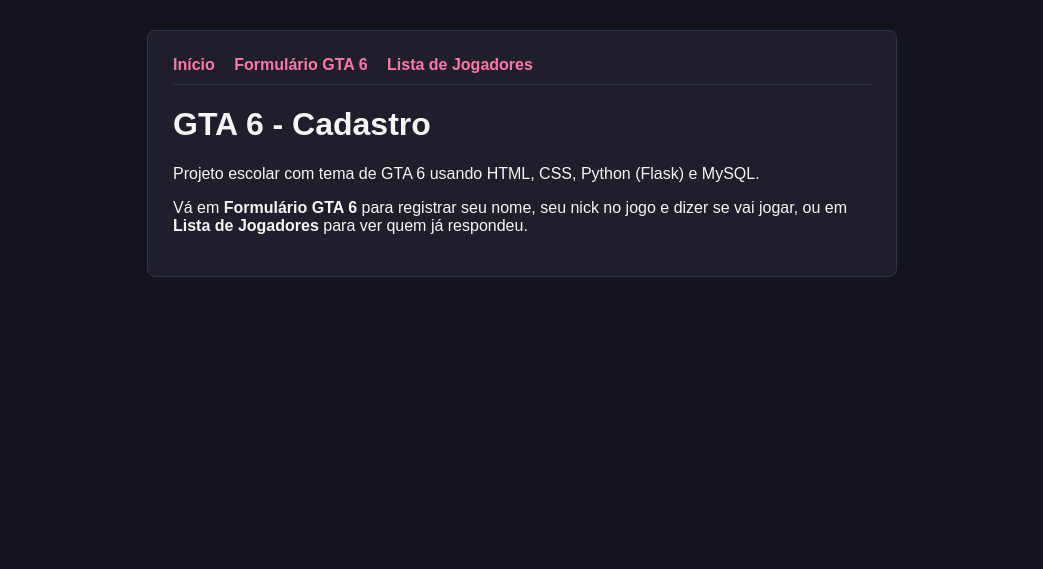
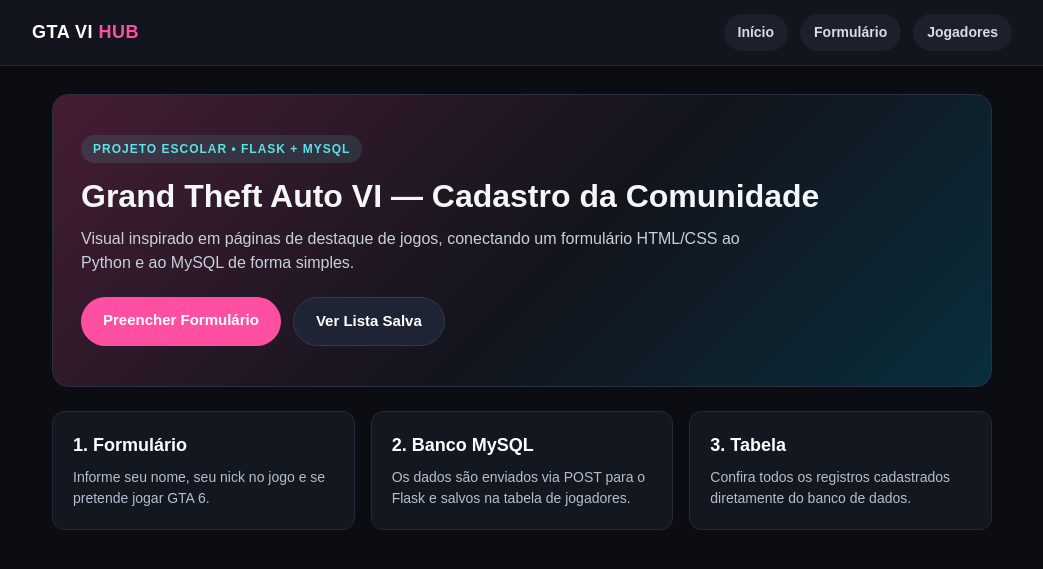
Before and after one commit to Arthur202234/projeto_bd, a Flask app: page / in a window 1280 px wide. Shown: the top 569 px of the page, without its empty margins (118-1161 px from the left). Run offline with Flask 3, Linux system fonts and the light colour scheme.

Commit message:
Add files via upload
Site mais bonito.

```diff
--- a/gta6/static/estilo.css
+++ b/gta6/static/estilo.css
@@ -1,89 +1,235 @@
 * {
     box-sizing: border-box;
-    font-family: Arial, sans-serif;
+    font-family: Arial, Helvetica, sans-serif;
 }
 
 body {
     margin: 0;
-    padding: 30px;
-    background-color: #14141c;
-    color: #f5f5f5;
+    background-color: #0b0d12;
+    color: #f4f6f8;
+    line-height: 1.5;
 }
 
-.container {
-    max-width: 750px;
+/* Barra superior estilo vitrine */
+.topbar {
+    position: sticky;
+    top: 0;
+    z-index: 10;
+    background-color: #12151d;
+    border-bottom: 1px solid #232836;
+    padding: 14px 24px;
+}
+
+.topbar-inner {
+    max-width: 980px;
     margin: 0 auto;
-    background: #1f1f2b;
-    padding: 25px;
-    border-radius: 8px;
-    border: 1px solid #343448;
+    display: flex;
+    align-items: center;
+    justify-content: space-between;
+    gap: 16px;
+    flex-wrap: wrap;
+}
+
+.brand {
+    font-weight: bold;
+    font-size: 18px;
+    letter-spacing: 0.5px;
+    color: #ffffff;
+    text-decoration: none;
+}
+
+.brand span {
+    color: #ff4fa3;
 }
 
 nav {
-    margin-bottom: 20px;
-    padding-bottom: 10px;
-    border-bottom: 1px solid #343448;
+    display: flex;
+    gap: 12px;
+    flex-wrap: wrap;
 }
 
 nav a {
-    margin-right: 15px;
     text-decoration: none;
-    color: #ff77aa;
+    color: #d7dce6;
+    font-size: 14px;
     font-weight: bold;
+    padding: 8px 14px;
+    border-radius: 999px;
+    background-color: #1b202c;
 }
 
 nav a:hover {
-    text-decoration: underline;
+    background-color: #272e3f;
+    color: #ffffff;
+}
+
+/* Container principal */
+.container {
+    max-width: 980px;
+    margin: 28px auto;
+    padding: 0 20px;
+}
+
+/* Banner principal (Hero) */
+.hero {
+    background: linear-gradient(135deg, rgba(255, 79, 163, 0.24), rgba(18, 21, 29, 0.95) 55%, rgba(0, 194, 255, 0.18));
+    border: 1px solid #283042;
+    border-radius: 16px;
+    padding: 40px 28px;
+    margin-bottom: 24px;
+}
+
+.tag {
+    display: inline-block;
+    font-size: 12px;
+    font-weight: bold;
+    text-transform: uppercase;
+    letter-spacing: 1px;
+    color: #5ce1e6;
+    background-color: rgba(92, 225, 230, 0.12);
+    padding: 5px 12px;
+    border-radius: 999px;
+    margin-bottom: 14px;
+}
+
+h1 {
+    margin: 0 0 12px;
+    font-size: 32px;
+    line-height: 1.2;
+}
+
+.hero p {
+    margin: 0 0 22px;
+    max-width: 680px;
+    color: #c8d0de;
+}
+
+/* Botões estilo pílula PlayStation */
+.acoes {
+    display: flex;
+    gap: 12px;
+    flex-wrap: wrap;
+}
+
+.btn, button {
+    display: inline-block;
+    padding: 12px 22px;
+    border-radius: 999px;
+    border: none;
+    background-color: #ff4fa3;
+    color: #ffffff;
+    font-size: 15px;
+    font-weight: bold;
+    text-decoration: none;
+    cursor: pointer;
+}
+
+.btn:hover, button:hover {
+    background-color: #e03789;
+}
+
+.btn-secundario {
+    background-color: #1e2433;
+    color: #ffffff;
+    border: 1px solid #323b52;
+}
+
+.btn-secundario:hover {
+    background-color: #293145;
+}
+
+/* Cartões */
+.grid-cards {
+    display: grid;
+    grid-template-columns: repeat(auto-fit, minmax(240px, 1fr));
+    gap: 16px;
+}
+
+.card {
+    background-color: #131720;
+    border: 1px solid #232938;
+    border-radius: 12px;
+    padding: 20px;
+}
+
+.card h2 {
+    margin: 0 0 8px;
+    font-size: 18px;
+    color: #ffffff;
+}
+
+.card p {
+    margin: 0;
+    font-size: 14px;
+    color: #b4becf;
+}
+
+/* Formulário */
+.form-box {
+    background-color: #131720;
+    border: 1px solid #232938;
+    border-radius: 16px;
+    padding: 28px;
+    max-width: 620px;
 }
 
 label {
     display: block;
-    margin-top: 12px;
+    margin-top: 16px;
+    margin-bottom: 6px;
     font-weight: bold;
-    color: #e0e0e0;
+    font-size: 14px;
+    color: #e6ebf5;
 }
 
-input, select, button {
+input, select {
     width: 100%;
-    padding: 10px;
-    margin-top: 5px;
-    border: 1px solid #44445c;
-    border-radius: 4px;
-    background-color: #2a2a3a;
-    color: #fff;
+    padding: 12px 14px;
+    border-radius: 10px;
+    border: 1px solid #2e374d;
+    background-color: #0b0e14;
+    color: #ffffff;
+    font-size: 15px;
+}
+
+input:focus, select:focus {
+    outline: 2px solid #ff4fa3;
+    border-color: #ff4fa3;
 }
 
 button {
-    margin-top: 20px;
-    background-color: #e91e63;
-    color: white;
-    border: none;
-    cursor: pointer;
-    font-size: 16px;
-    font-weight: bold;
+    width: 100%;
+    margin-top: 24px;
 }
 
-button:hover {
-    background-color: #c2185b;
+/* Tabela */
+.tabela-wrap {
+    background-color: #131720;
+    border: 1px solid #232938;
+    border-radius: 16px;
+    padding: 20px;
+    overflow-x: auto;
 }
 
 table {
     width: 100%;
     border-collapse: collapse;
-    margin-top: 15px;
+    margin-top: 8px;
 }
 
 th, td {
-    border: 1px solid #343448;
-    padding: 10px;
+    padding: 14px 12px;
     text-align: left;
+    border-bottom: 1px solid #222838;
 }
 
 th {
-    background-color: #e91e63;
-    color: white;
+    color: #5ce1e6;
+    font-size: 13px;
+    text-transform: uppercase;
+    letter-spacing: 0.6px;
 }
 
-tr:nth-child(even) {
-    background-color: #262634;
+tr:hover td {
+    background-color: #191f2c;
 }
--- a/gta6/templates/index.html
+++ b/gta6/templates/index.html
@@ -2,20 +2,46 @@
 <html lang="pt-BR">
 <head>
     <meta charset="UTF-8">
-    <title>GTA 6 - Início</title>
+    <title>GTA 6 - Vitrine do Projeto</title>
     <link rel="stylesheet" href="{{ url_for('static', filename='estilo.css') }}">
 </head>
 <body>
-    <div class="container">
-        <nav>
-            <a href="/">Início</a>
-            <a href="/formulario">Formulário GTA 6</a>
-            <a href="/dados">Lista de Jogadores</a>
-        </nav>
+    <header class="topbar">
+        <div class="topbar-inner">
+            <a class="brand" href="/">GTA VI <span>HUB</span></a>
+            <nav>
+                <a href="/">Início</a>
+                <a href="/formulario">Formulário</a>
+                <a href="/dados">Jogadores</a>
+            </nav>
+        </div>
+    </header>
 
-        <h1>GTA 6 - Cadastro</h1>
-        <p>Projeto escolar com tema de GTA 6 usando HTML, CSS, Python (Flask) e MySQL.</p>
-        <p>Vá em <strong>Formulário GTA 6</strong> para registrar seu nome, seu nick no jogo e dizer se vai jogar, ou em <strong>Lista de Jogadores</strong> para ver quem já respondeu.</p>
-    </div>
+    <main class="container">
+        <section class="hero">
+            <span class="tag">Projeto Escolar • Flask + MySQL</span>
+            <h1>Grand Theft Auto VI — Cadastro da Comunidade</h1>
+            <p>Visual inspirado em páginas de destaque de jogos, conectando um formulário HTML/CSS ao Python e ao MySQL de forma simples.</p>
+            <div class="acoes">
+                <a class="btn" href="/formulario">Preencher Formulário</a>
+                <a class="btn btn-secundario" href="/dados">Ver Lista Salva</a>
+            </div>
+        </section>
+
+        <section class="grid-cards">
+            <article class="card">
+                <h2>1. Formulário</h2>
+                <p>Informe seu nome, seu nick no jogo e se pretende jogar GTA 6.</p>
+            </article>
+            <article class="card">
+                <h2>2. Banco MySQL</h2>
+                <p>Os dados são enviados via POST para o Flask e salvos na tabela de jogadores.</p>
+            </article>
+            <article class="card">
+                <h2>3. Tabela</h2>
+                <p>Confira todos os registros cadastrados diretamente do banco de dados.</p>
+            </article>
+        </section>
+    </main>
 </body>
 </html>
```
Also changed, not shown: gta6/templates/dados.html (+23 -8 lines), gta6/templates/formulario.html (+25 -13 lines).
